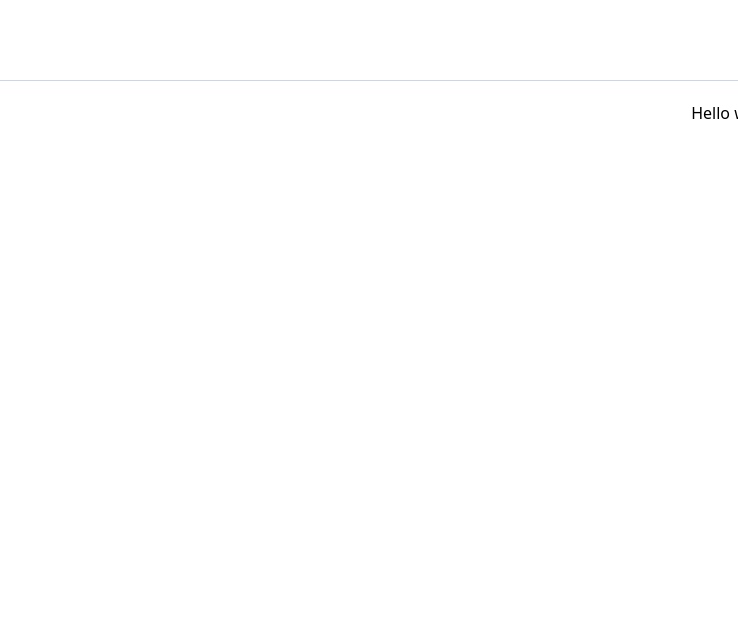
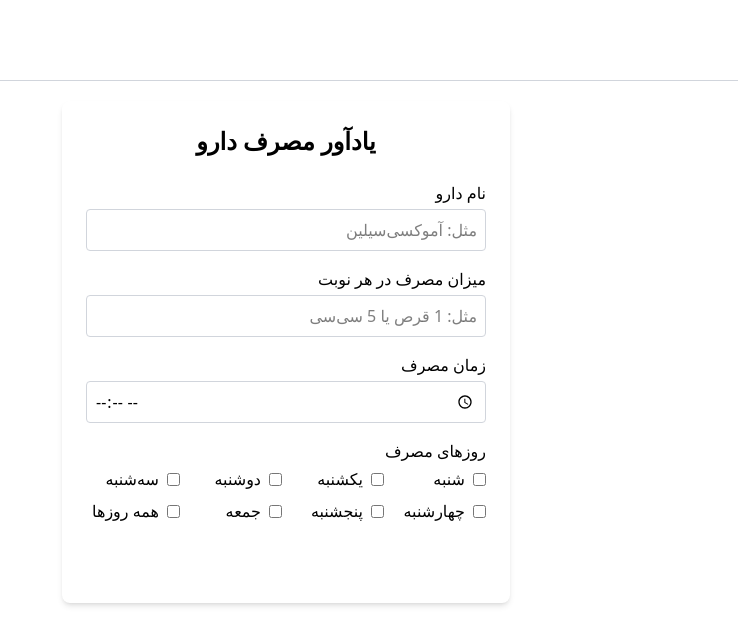
Before and after one commit to negarrezazadeh/pillmate, a Next.js app: page / in a window 1280 px wide. Shown: the top 644 px of the page, without its empty margins (542-1280 px from the left). Built offline with nearby package versions, Linux system fonts and the light colour scheme.

Commit message:
✨ feat: create pillReminder form

```diff
--- a/src/app/page.tsx
+++ b/src/app/page.tsx
@@ -1,7 +1,83 @@
 export default function Home() {
   return (
-    <div>
-      <p>Hello welcome to pillmate</p>
+    <div className="max-w-md mx-auto p-6 bg-white rounded-lg shadow-md">
+      <h1 className="text-2xl font-bold text-center mb-6">یادآور مصرف دارو</h1>
+
+      <form className="space-y-4">
+        <div>
+          <label htmlFor="drugName" className="block mb-1 font-medium">
+            نام دارو
+          </label>
+          <input
+            id="drugName"
+            name="drugName"
+            type="text"
+            required
+            className="w-full p-2 border border-gray-300 rounded focus:ring-2 focus:ring-blue-500 focus:border-blue-500"
+            placeholder="مثل: آموکسی‌سیلین"
+          />
+        </div>
+
+        <div>
+          <label htmlFor="dosage" className="block mb-1 font-medium">
+            میزان مصرف در هر نوبت
+          </label>
+          <input
+            id="dosage"
+            name="dosage"
+            type="text"
+            required
+            className="w-full p-2 border border-gray-300 rounded"
+            placeholder="مثل: 1 قرص یا 5 سی‌سی"
+          />
+        </div>
+
+        <div>
+          <label htmlFor="time" className="block mb-1 font-medium">
+            زمان مصرف
+          </label>
+          <input
+            id="time"
+            name="time"
+            type="time"
+            required
+            className="w-full p-2 border border-gray-300 rounded"
+          />
+        </div>
+
+        <div>
+          <label className="block mb-1 font-medium">روزهای مصرف</label>
+          <div className="grid grid-cols-4 gap-2">
+            {[
+              "شنبه",
+              "یکشنبه",
+              "دوشنبه",
+              "سه‌شنبه",
+              "چهارشنبه",
+              "پنجشنبه",
+              "جمعه",
+              "همه روزها",
+            ].map((day) => (
+              <label key={day} className="flex items-center space-x-2">
+                <input
+                  type="checkbox"
+                  name="days"
+                  value={day}
+                  className="rounded text-blue-600"
+                />
+                <span>{day}</span>
+              </label>
+            ))}
+          </div>
+        </div>
+
+        <button
+          type="submit"
+          className={`w-full py-2 px-4 rounded text-white font-medium
+          }`}>
+          یادآوری
+        </button>
+      </form>
     </div>
   );
 }
```
